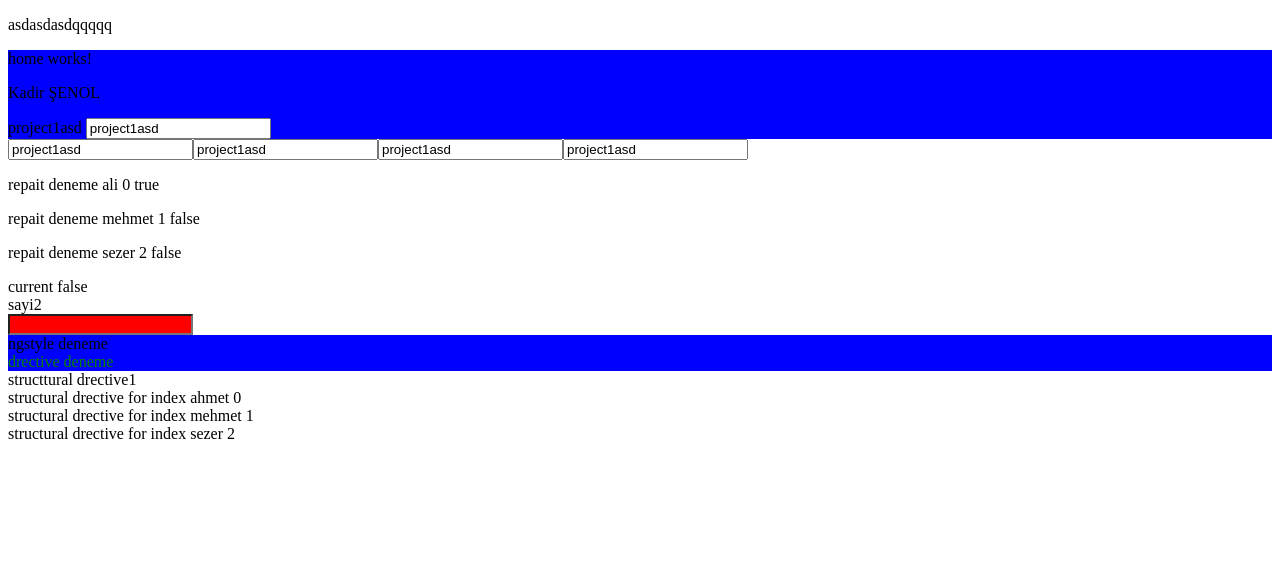
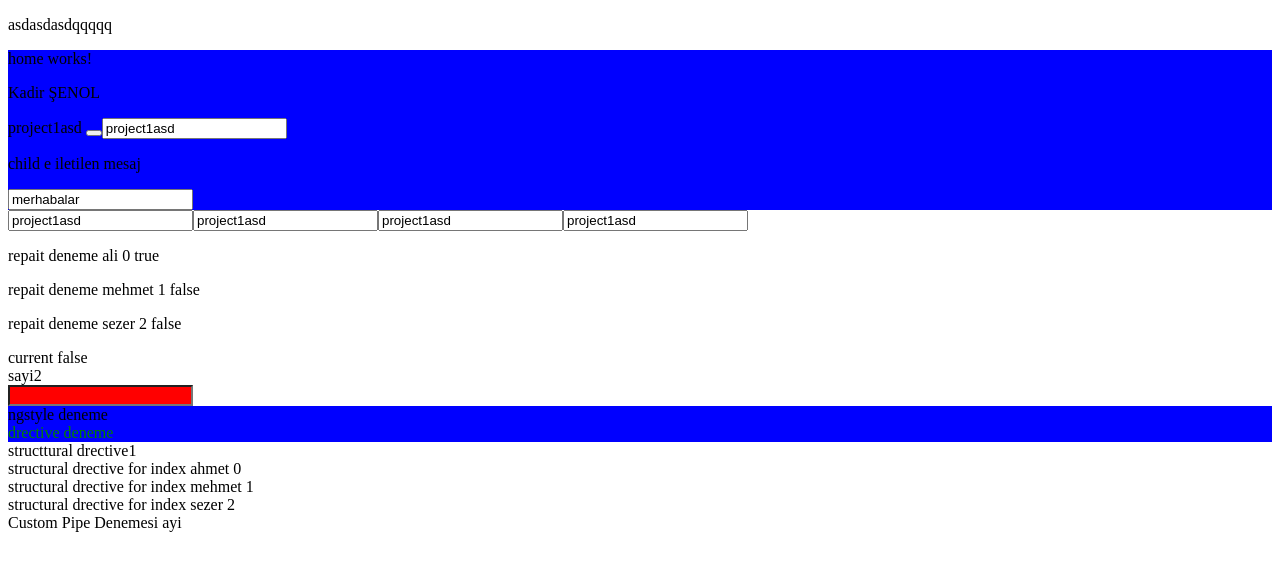
Before and after one commit to kadirsenol/Angular, an Angular app: page / in a window 1280 px wide. Shown: the top 570 px of the page. Built offline with nearby package versions, Linux system fonts and the light colour scheme.

Commit message:
11.07.2024

```diff
--- a/src/app/app.component.ts
+++ b/src/app/app.component.ts
@@ -1,12 +1,12 @@
 import { style } from '@angular/animations';
-import { Component } from '@angular/core';
+import { Component, Input, OnChanges, SimpleChanges } from '@angular/core';
 
 @Component({
   selector: 'app-root',
   // templateUrl: './app.component.html',
   template: `
   <p>asdasdasdqqqqq<p>
-  <div style="background-color: blue;"><app-home [titlea]="title"/></div>
+  <div style="background-color: blue;"><app-home [titlea]="title" communation={{communationmessage}}>assad</app-home></div>
   <input type="text" value={{title}}>
   <input type="text" [value]="title">
   <input type="text" [(ngModel)] = "title">
@@ -29,6 +29,7 @@ import { Component } from '@angular/core';
 
    <div *appStructural="'1';let a = deger" >structtural drective{{a}} </div>
     <div *appStructralIndex="isimler; let names = isimler ; let i = index" >structural drective for index {{names}} {{i}}</div>
+    <div >Custom Pipe Denemesi {{ pipe | custom : 2 : 5}}</div>
 
   `,
   // styleUrls: ['./app.component.scss']
@@ -36,6 +37,8 @@ import { Component } from '@angular/core';
 
 })
 export class AppComponent {
+
+
   title : string = 'project1asd';
   names : string[] = ["ali","mehmet","sezer"] ;
   sayi : number = 1 ;
@@ -43,4 +46,7 @@ export class AppComponent {
   s1 : any = {'background-color':'blue'}
   renk : string ="blue";
   isimler : string[] = ["ahmet","mehmet","sezer"]
+  pipe : string = "suayip";
+  communationmessage : string = "child e iletilen mesaj"; // Parent to Child Communication
+  inpDataChange : string = "qweassssd"
 }
--- a/src/app/app.module.ts
+++ b/src/app/app.module.ts
@@ -8,6 +8,7 @@ import { HomeComponent } from './home/home.component';
 import { ExampleDirective } from './drectives/example.directive';
 import { StructuralDirective } from './drectives/structural.directive';
 import { StructralIndexDirective } from './drectives/structral-index.directive';
+import { CustomPipe } from './pipes/custom.pipe';
 
 @NgModule({
   declarations: [
@@ -15,14 +16,15 @@ import { StructralIndexDirective } from './drectives/structral-index.directive';
     HomeComponent,
     ExampleDirective,
     StructuralDirective,
-    StructralIndexDirective
+    StructralIndexDirective,
+    CustomPipe
   ],
   imports: [
     BrowserModule,
     AppRoutingModule,
     FormsModule
   ],
-  providers: [],
+  providers: [CustomPipe],
   bootstrap: [AppComponent]
 })
 export class AppModule { }
--- a/src/app/drectives/example.directive.ts
+++ b/src/app/drectives/example.directive.ts
@@ -12,12 +12,12 @@ export class ExampleDirective implements OnInit {
   constructor(private element:ElementRef) {
 
     element.nativeElement.style.backgroundColor="red";
-    $(element.nativeElement).fadeOut(2000).fadeIn();
+    // $(element.nativeElement).fadeOut(2000).fadeIn();
 
   }
   ngOnInit(): void { // drectiv for dynamic ctordan hemen sonra devreye giren metottur
     this.element.nativeElement.style.backgroundColor=this.color;
-    $(this.element.nativeElement).fadeOut(2000).fadeIn();
+    // $(this.element.nativeElement).fadeOut(2000).fadeIn();
   }
 
   @Input() color: string="";
--- a/src/app/home/home.component.html
+++ b/src/app/home/home.component.html
@@ -1,5 +1,7 @@
 <p>home works!</p>
 <p> Kadir ŞENOL </p>
 {{titlea}}
-<!-- <button type="text" (click)="metot()"></button> -->
+<button type="text" (click)="metot()"></button>
 <input type="text" value={{titlea}} >
+<p>{{communation}}</p>
+<input type="text" [(ngModel)]="metin" >
--- a/src/app/home/home.component.ts
+++ b/src/app/home/home.component.ts
@@ -1,14 +1,39 @@
-import { Component, Input } from '@angular/core';
+import { AfterContentChecked, AfterContentInit, Component, DoCheck, Input, OnChanges, OnInit, SimpleChanges } from '@angular/core';
+import { CustomPipe } from '../pipes/custom.pipe';
 
 @Component({
   selector: 'app-home',
   templateUrl: './home.component.html',
   styleUrls: ['./home.component.scss']
 })
-export class HomeComponent {
+export class HomeComponent implements OnChanges, OnInit, DoCheck, AfterContentInit,AfterContentChecked {
+
+  constructor(
+   private customPipe : CustomPipe
+  ){}
+  ngAfterContentChecked(): void {
+    console.log("ngAfterContentChecked fonksiyonu çalıştı");
+  }
+  ngAfterContentInit(): void {
+    console.log("ngAfterContentInit fonksiyonu çalıştı");
+  }
+  ngDoCheck(): void {
+    console.log("ngDoCheck fonksiyonu çalıştı");
+  }
+  ngOnInit(): void {
+    console.log("onInit fonksiyonu çalıştı");
+  }
+  ngOnChanges(changes: SimpleChanges): void {
+    console.log("input degisken değişti");
+  }
+
    @Input() titlea : string = '';
-
+   @Input() communation : string ="";
+   @Input() inpData : string = "asdaaa";
+   metin : string = "merhabalar";
    metot(): void{
     console.log("hellooo");
+    console.log(this.customPipe.transform("suayip",2,5))
    }
+
 }
--- /dev/null
+++ b/src/app/pipes/custom.pipe.ts
@@ -0,0 +1,12 @@
+import { Pipe, PipeTransform } from '@angular/core';
+
+@Pipe({
+  name: 'custom'
+})
+export class CustomPipe implements PipeTransform {
+
+  transform(value: string, index : number , hane : number): string {
+    return value.slice(index,hane);
+  }
+
+}
```
Also changed, not shown: src/app/app.component.html (line endings or trailing spaces).
